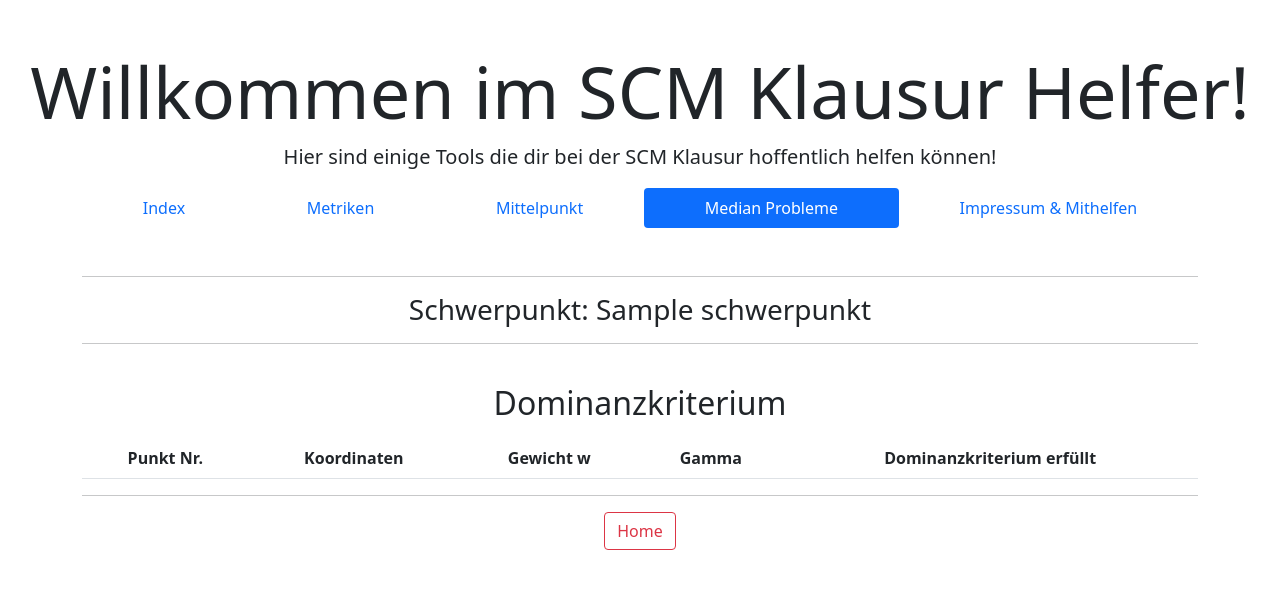
After one commit to Hundsmuhlen/SCM-Rechner, a Flask app: template templates/median-results.html in a window 1280 px wide. The commit adds this page. Shown: the top 589 px of the page. Run offline with Flask 2, Linux system fonts and the light colour scheme; the template is opened without the code that fills it: most values are stand-ins (such as "Sample title", 1, 10 or a date in 2020); lists and menus that the app fills with data are empty.

Commit message:
Dominanzkriterium hinzugefügt

```diff
--- a/ScmTest2.py
+++ b/ScmTest2.py
@@ -39,6 +39,7 @@ def l8metrik(a,b):
 
 def domKrit(weights, punkte, aj):
     """
+    Dominanzkriterium
     :param weights: ohne das Gewicht des aktuellen kandidaten
     :param punkte: ohne den zu betrachtenden punkt
     :return:
--- a/main.py
+++ b/main.py
@@ -1,5 +1,5 @@
 from flask import Flask, render_template, request, redirect
-from ScmTest2 import l2metrik, l8metrik, l22metrik, l1metrik, domKrit
+from ScmTest2 import l2metrik, l8metrik, l22metrik, l1metrik, domKrit, schwerpunkt
 import numpy as np
 import re
 from flask import send_from_directory
@@ -15,6 +15,7 @@ class state():
     amount_2d_points = 0
 
 
+
 @app.route("/")
 def home():
     return render_template("new_index.html")
@@ -23,6 +24,76 @@ def home():
 @app.route('/favicon.ico')
 def favicon():
     return send_from_directory(os.path.join(app.root_path, 'static'), 'favicon2.ico')
+
+@app.route("/median-settings", methods=["GET","POST"])
+def median_settings():
+    if request.method == "GET":
+        return render_template("median_settings.html")
+    if request.method == "POST":
+        try:
+            state.amount_2d_points = int(request.form.get("nr_of_points"))
+        except ValueError:
+            return render_template("median-error.html", message="Du musst eine positive Anzahl an Punkten eingeben!")
+        return render_template("median-input.html", dimensions=state.amount_2d_points)
+
+@app.route("/median-input", methods=["GET","POST"])
+def median_input():
+    """
+    Hier werden Schwerpunkt, verschärftes Dominanzkriterium und ein paar weiszfeld iterationen berechnet
+    dabei greifen wir auch auf den state zurück mit den 2d-points. Sind ja hier auch wieder 2d Punkte
+    :return:
+    """
+    if request.method == "POST":
+        weights = []
+        punkte = []
+        dominanzkriterium = []
+        fulfilled = []
+        sp = None
+        delta = None
+        weiszfeld_results = []
+
+        for i in range(state.amount_2d_points):
+            weights.append(float(request.form.get(f"w{i+1}")))
+        print(weights)
+
+        for i in range(state.amount_2d_points):
+            x = float(request.form[f"x{i+1}"])
+            y = float(request.form[f"y{i+1}"])
+            punkte.append(np.array([x, y]))
+
+        for ind, aj in enumerate(punkte):
+            points = [e for indi, e in enumerate(punkte) if indi != ind]
+            gewichte = weights[:]  # fastest way to copy
+            gewichte.pop(ind)
+            dk = domKrit(gewichte, points, aj)
+            print(dk)
+            print(points)
+            print(gewichte)
+            dominanzkriterium.append(round(dk, 4))
+
+        for d, w in zip(dominanzkriterium,weights):
+            if d <= w:
+                fulfilled.append(True)
+            else:
+                fulfilled.append(False)
+        sp = schwerpunkt(weights=weights, punkte=punkte)
+
+        #Platz für den Weizfeld
+        if all(fulfilled) == False:
+            pass
+
+
+
+        return render_template("median-results.html",
+                               schwerpunkt=sp,
+                               weights=weights,
+                               punkte=punkte,
+                               gamma=dominanzkriterium,
+                               fulfilled=fulfilled,
+                               punktezahl=state.amount_2d_points)
+
+
+
 
 
 @app.route("/metriken-dimensions", methods=["GET"])
@@ -45,7 +116,7 @@ def metriken():
 
 
 @app.route("/metriken-results", methods=["POST", "GET"])
-def results():
+def metriken_results():
     if request.method == "POST":
         l1 = []
         l2 = []
--- /dev/null
+++ b/templates/median-results.html
@@ -0,0 +1,36 @@
+{% extends "new_index.html"%}
+{% set active_page = "median" %}
+
+{% block body %}
+    <h3>Schwerpunkt: {{ schwerpunkt }}</h3>
+    <hr>
+    <br>
+
+    <h2>Dominanzkriterium</h2>
+    <p></p>
+<table class="table table-hover">
+    <tr>
+        <th>Punkt Nr.</th>
+        <th>Koordinaten</th>
+        <th>Gewicht w</th>
+        <th>Gamma</th>
+        <th>Dominanzkriterium erfüllt</th>
+    </tr>
+    {% for row in range(punktezahl) %}
+
+        {% if fulfilled[row] %}
+            <tr class="table-success">
+        {% else %}
+            <tr>
+        {% endif %}
+
+            <th>{{ loop.index }}</th>
+            <td>{{ punkte[row] }}</td>
+            <td>{{ weights[row] }}</td>
+            <td>{{ gamma[row] }}</td>
+            <td>{{ fulfilled[row] }}</td>
+        </tr>
+    {% endfor %}
+</table>
+
+{% endblock %}
--- a/templates/nav_bar.html
+++ b/templates/nav_bar.html
@@ -8,6 +8,7 @@
         ('/', 'index', 'Index'),
         ('/metriken-dimensions', 'metriken', 'Metriken'),
         ('/mittelpunkt-und-radius', 'mp-und-radius', 'Mittelpunkt'),
+        ('/median-settings', "median", "Median Probleme"),
         ('/impressum', 'impressum', 'Impressum & Mithelfen')
     ] -%}
         {% set active_page = active_page|default('index') -%}
```
Also changed, not shown: templates/median-error.html (added, +9 -0 lines), templates/median-input.html (added, +24 -0 lines), templates/median_settings.html (added, +14 -0 lines).
